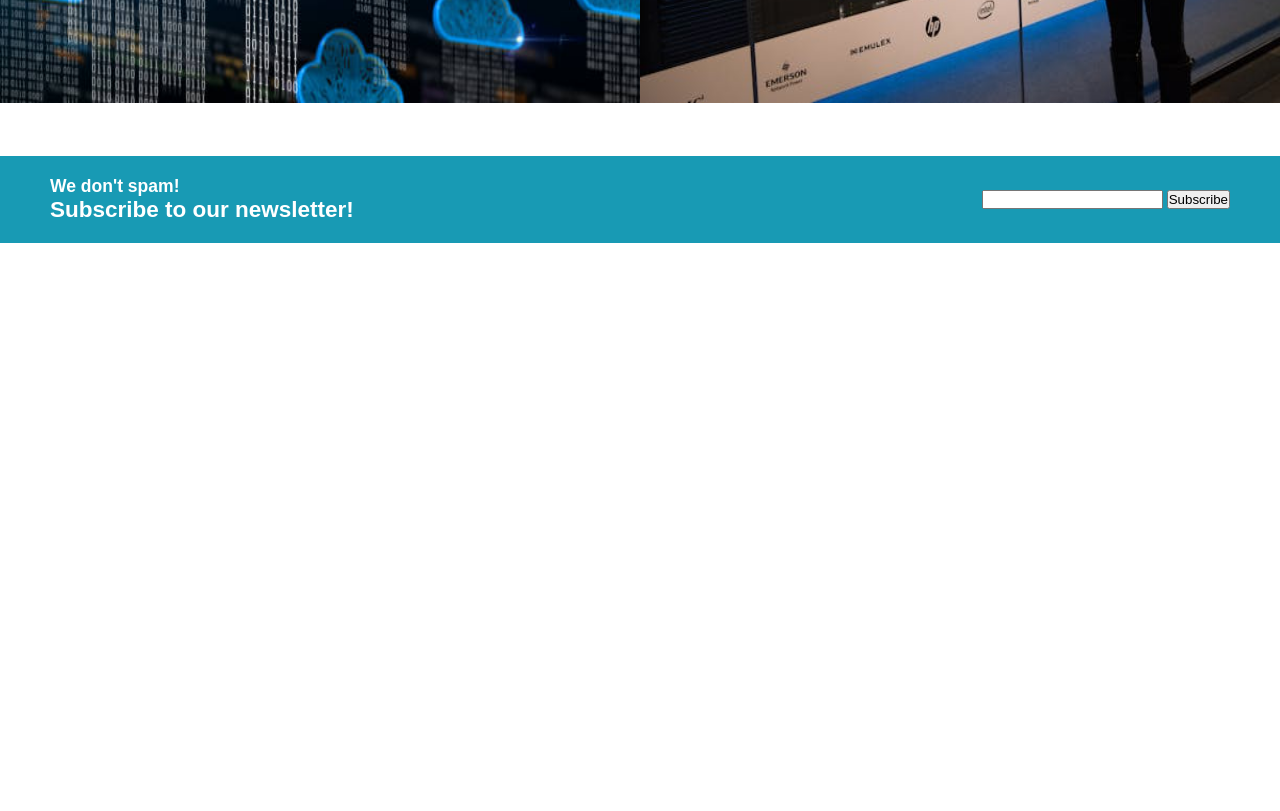
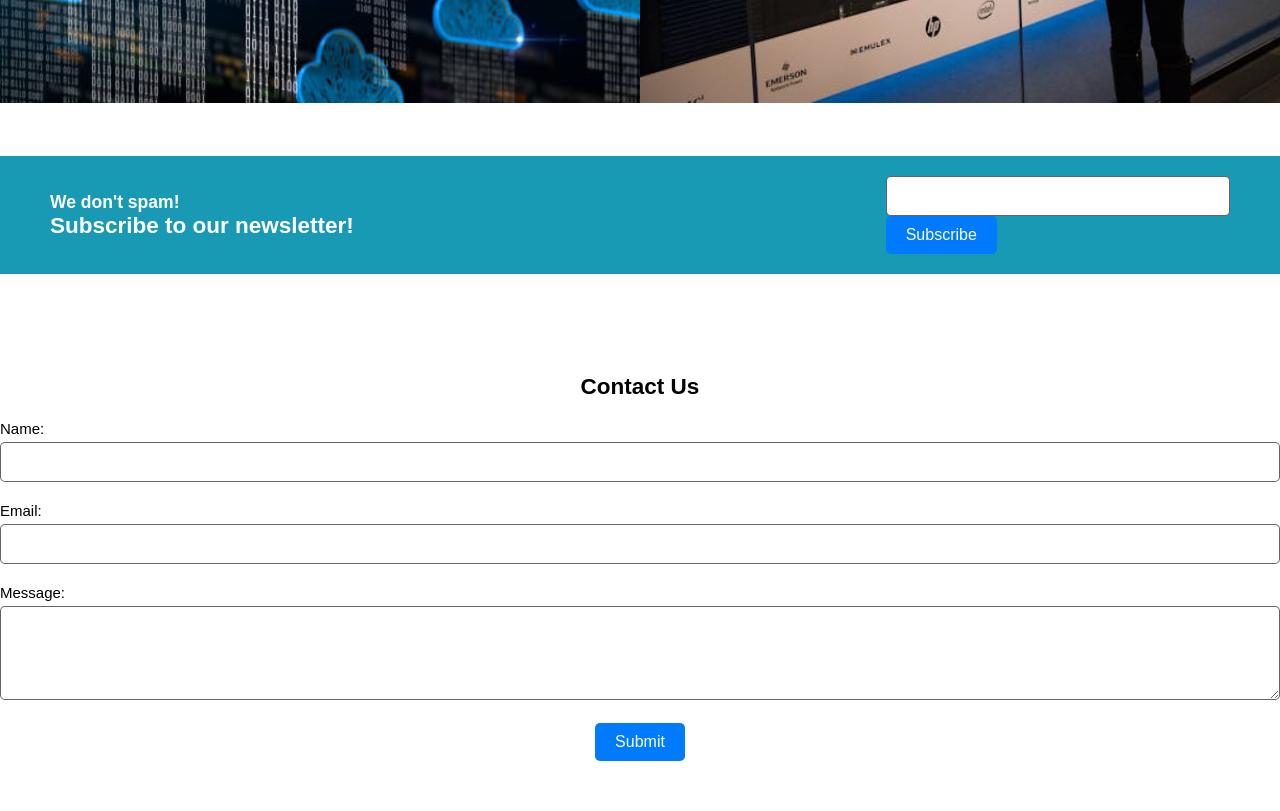
Before and after one commit to vnpranav/DI_Hackathon, a plain HTML site: page website/index.html in a window 1280 px wide. Shown: the part 3239-4050 px from the top of the page. Before the commit the page ends 3512 px from the top, so only its background shows below. Drawn offline with Linux system fonts and the light colour scheme.

Commit message:
updated with contact form

```diff
--- a/website/css/style.css
+++ b/website/css/style.css
@@ -282,3 +282,68 @@ a{
 .subscribe_form{
     background-color: var(--color-secondary);
 }
+
+/* Contact form styles */
+.contact_container {
+    text-align: center;
+    padding: 50px 0;
+}
+
+.contact_container h2 {
+    margin-bottom: 20px;
+}
+
+.form-group {
+    margin-bottom: 20px;
+    text-align: left;
+}
+
+label {
+    display: block;
+    margin-bottom: 5px;
+}
+
+input[type="text"],
+input[type="email"],
+textarea {
+    width: 100%;
+    padding: 10px;
+    border: 1px solid #ccc;
+    border-radius: 5px;
+    font-size: 16px;
+}
+
+textarea {
+    resize: vertical;
+}
+
+button[type="submit"] {
+    background-color: #007bff;
+    color: #fff;
+    padding: 10px 20px;
+    border: none;
+    border-radius: 5px;
+    cursor: pointer;
+    font-size: 16px;
+}
+
+button[type="submit"]:hover {
+    background-color: #0056b3;
+}
+
+/* Optional: Add styling for form validation error messages */
+input:invalid,
+textarea:invalid {
+    border-color: #0505059d;
+}
+
+input:invalid:focus,
+textarea:invalid:focus {
+    border-color: #dc3545;
+}
+
+/* Optional: Style for success message */
+.success-message {
+    color: green;
+    font-weight: bold;
+}
--- a/website/index.html
+++ b/website/index.html
@@ -198,6 +198,29 @@
         </div>
     </section>
 
+    <!-- Contact form-->
+    <section id="contact" class="section">
+        <div class="container contact_container">
+            <h2>Contact Us</h2>
+            <form id="contactForm">
+                <div class="form-group">
+                    <label for="name">Name:</label>
+                    <input type="text" id="name" name="name" required>
+                </div>
+                <div class="form-group">
+                    <label for="email">Email:</label>
+                    <input type="email" id="email" name="email" required>
+                </div>
+                <div class="form-group">
+                    <label for="message">Message:</label>
+                    <textarea id="message" name="message" rows="4" required></textarea>
+                </div>
+                <button type="submit">Submit</button>
+            </form>
+        </div>
+    </section>
+
     <script src="script.js"></script>
+
 </body>
 </html>
--- a/website/script.js
+++ b/website/script.js
@@ -18,3 +18,32 @@ function animateProgressBar(progressBar, duration) {
     animateProgressBar(bar, 500);
   })
  // Example: animates to 30% in 2 seconds
+
+ document.addEventListener("DOMContentLoaded", function () {
+  // Get the contact form
+  const contactForm = document.getElementById("contactForm");
+
+  // Add event listener for form submission
+  contactForm.addEventListener("submit", function (event) {
+      event.preventDefault(); // Prevent default form submission
+
+      // Get form data
+      const formData = new FormData(contactForm);
+
+      // You can add more sophisticated validation here if needed
+      if (!formData.get("name") || !formData.get("email") || !formData.get("message")) {
+          alert("Please fill in all the required fields.");
+          return;
+      }
+
+      // Send the form data to the server or perform any other action
+      console.log({
+          name: formData.get("name"),
+          email: formData.get("email"),
+          message: formData.get("message")
+      });
+
+      // Clear the form after submission
+      contactForm.reset();
+  });
+});
```
